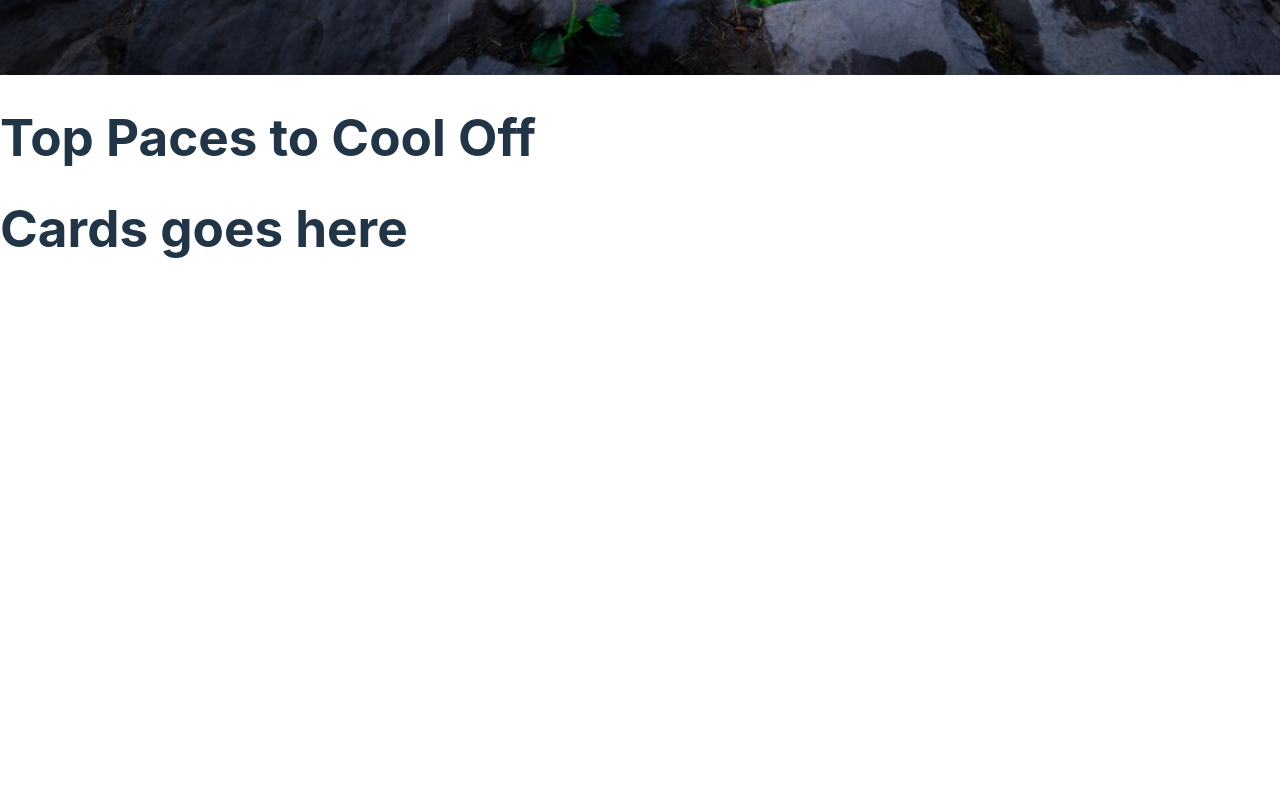
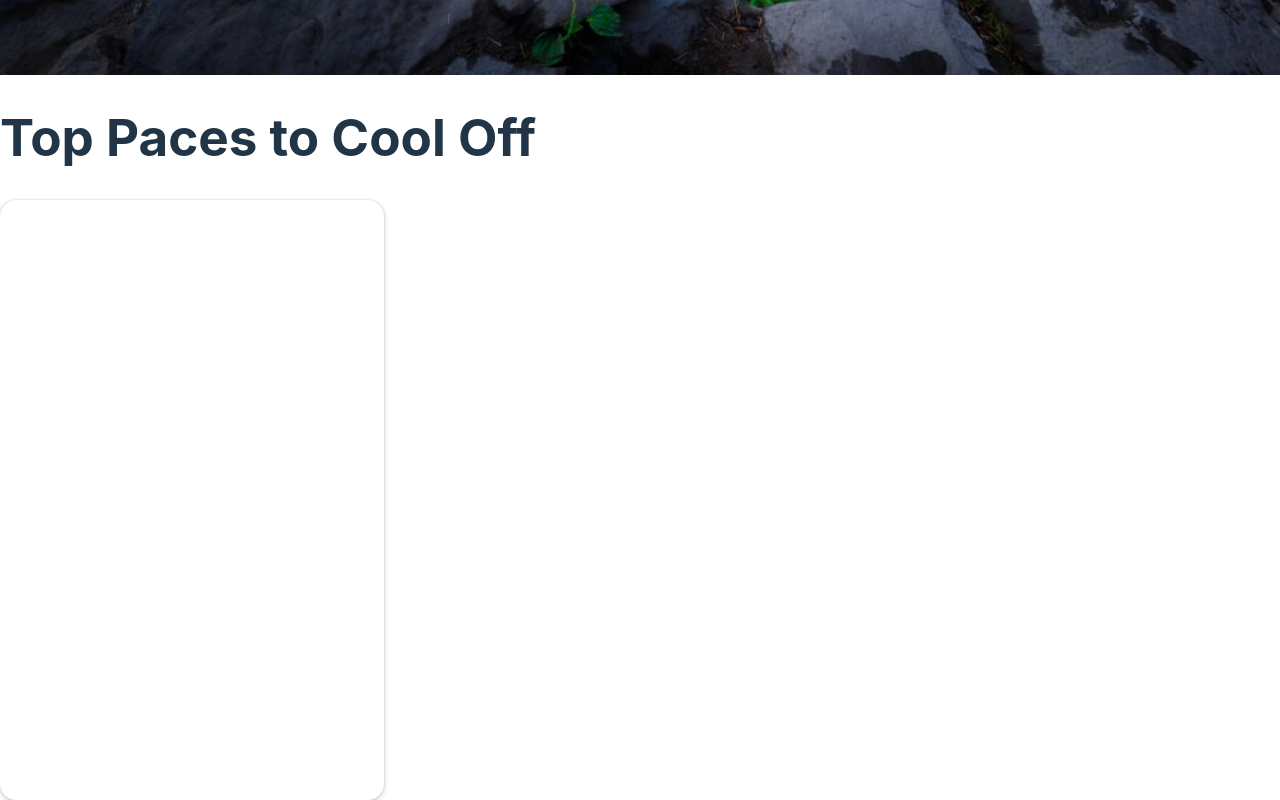
Before and after one commit to dancarlton/springfinder, a React (Vite) app: page / in a window 1280 px wide. Shown: the part 725-1525 px from the top of the page. Before the commit the page ends 1016 px from the top, so only its background shows below. Built offline with nearby package versions, Linux system fonts and the light colour scheme.

Commit message:
added white card to carousel section

```diff
--- a/src/App.css
+++ b/src/App.css
@@ -1,3 +1,4 @@
 @import url('./blocks/HomePage.css');
 @import url('../src/vendor/fonts.css');
 @import url('../src/blocks/SearchBar.css');
+@import url('./blocks/Cards.css');
--- /dev/null
+++ b/src/blocks/Cards.css
@@ -0,0 +1,20 @@
+.card {
+  top: 248px;
+  left: 528px;
+  width: 384px;
+  height: 600px;
+  background-color: #ffffff;
+  border-radius: 16px;
+  box-shadow: 0px 2px 5px rgba(23, 26, 31, 0.2),
+    0px 0px 2px rgba(23, 26, 31, 0.2);
+}
+
+.card__container {
+  position: relative;
+  display: flex;
+  justify-content: center;
+  align-items: center;
+  width: 100%;
+  height: 800px;
+  background-color: #ffffff;
+}
--- a/src/components/common/Cards.jsx
+++ b/src/components/common/Cards.jsx
@@ -1,11 +1,9 @@
 const Cards = () => {
-    return (
-        <>
-        <h1>Cards goes here</h1>
-
-        </>
-    )
+  return (
+    <div className='container'>
+      <div className='card'></div>
+    </div>
+  )
 }
 
-
 export default Cards
```
